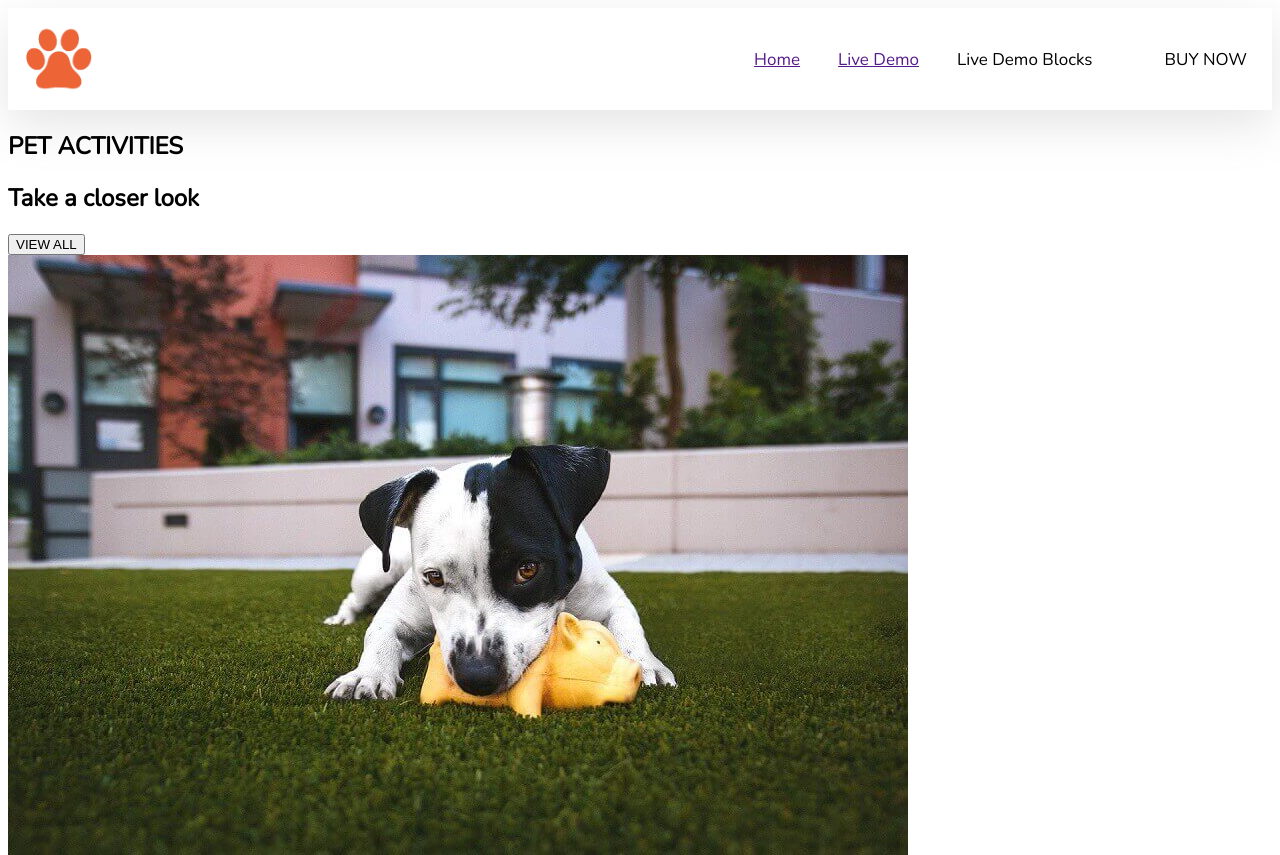
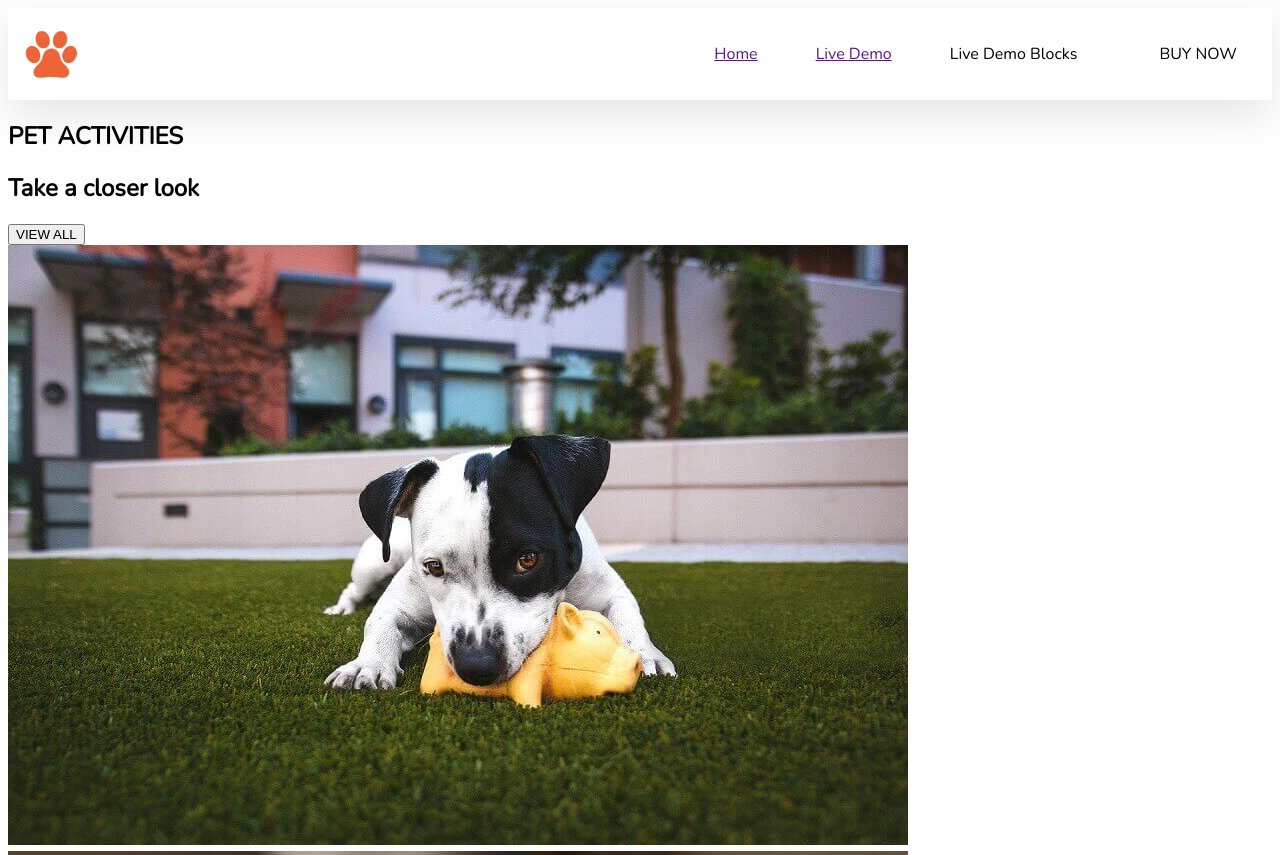
Before and after one commit to CarlosNuAla/202204-W2-carlos-nunez, a website: page index.html in a window 1280 px wide. Shown: the top 855 px of the page. Drawn offline with nearby package versions, Linux system fonts and the light colour scheme.

Commit message:
Changes on CSS

```diff
--- a/style.css
+++ b/style.css
@@ -7,7 +7,7 @@ header {
 }
 
 #logo1 {
-    width: 70px;
+    width: 55px;
 }
 
 #logo {
@@ -23,13 +23,17 @@ div {
 li {
     font-family: 'Nunito', Verdana, Geneva, Tahoma, sans-serif;
     background-color: white;
-    border: 4px;
+    border: none;
     color: black;
-    padding: 0.5em 1em;
+    padding: 0.5em 1.5em;
     text-align: center;
     text-decoration: none;
     display: inline-block;
-    font-size: 17px;
+    font-size: 16px;
+    font-weight: 400;
+    border-bottom: #ffffff;
+    border-color: #ffffff;
+    border-style: solid;
 }
 
 ul {
```
